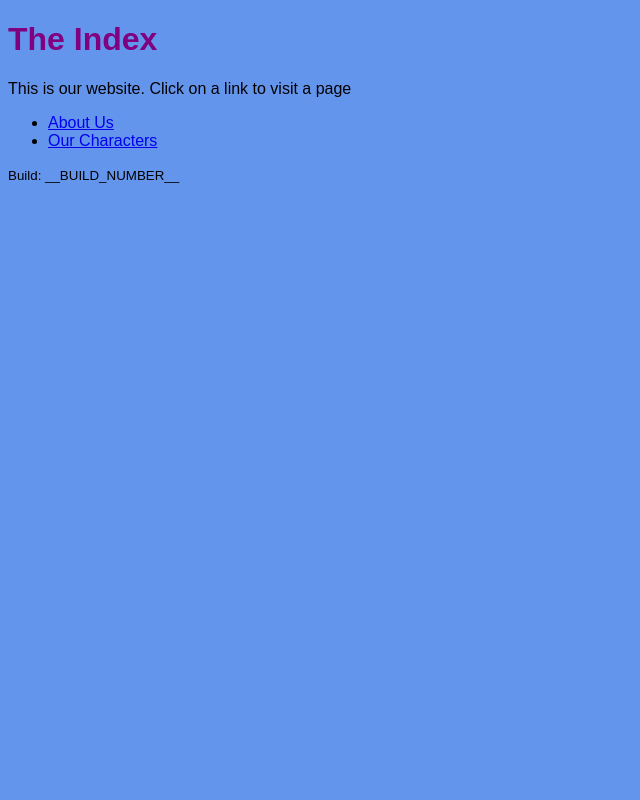
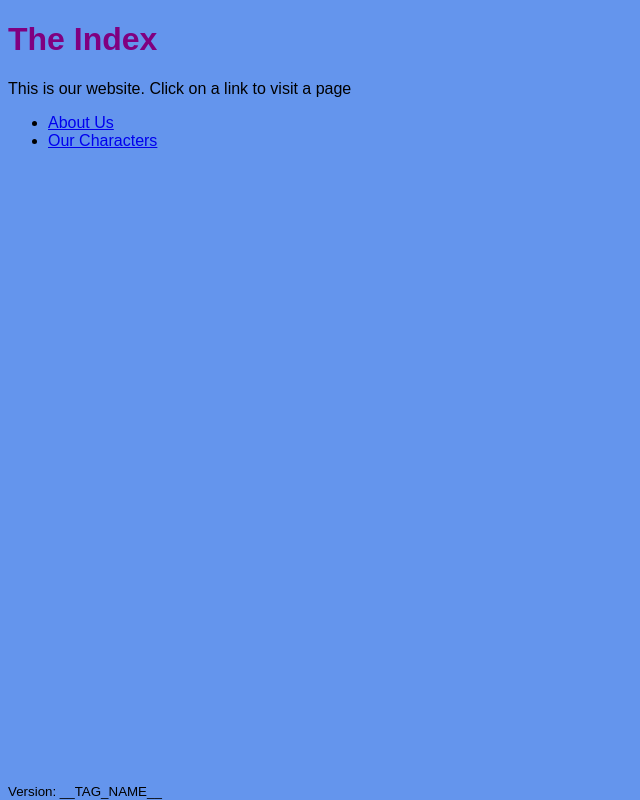
Before and after one commit to Goldini/graphics-website, a plain HTML site: page nanonauts/index.html in a window 1280 px wide. Shown: the whole page, without its empty margins (0-640 px from the left). Drawn offline with Linux system fonts and the light colour scheme.

Commit message:
Changing from build number to tag

```diff
--- a/nanonauts/css/my-first-style-sheet.css
+++ b/nanonauts/css/my-first-style-sheet.css
@@ -1,12 +1,18 @@
 body {
-    background-color: cornflowerblue;
-font-family: sans-serif;
+  background-color: cornflowerblue;
+  font-family: sans-serif;
 }
+
 h1 {
-    color:purple;
+  color:purple;
+}
 
-}
 ::selection {
   background: #000000; /* WebKit/Blink Browsers */
   color: yellowgreen;
 }
+
+.version {
+  position: fixed;
+  bottom: 0;
+}
--- a/nanonauts/index.html
+++ b/nanonauts/index.html
@@ -15,7 +15,9 @@
     <li><a href="our-characters.html">Our Characters</a></li>
   </ul>
 
-  <small>Build: __BUILD_NUMBER__</small>
+  <div class="version">
+    <small>Version: __TAG_NAME__</small>
+  </div>
 </body>
 
 </html>
```
Also changed, not shown: 1 other file.
